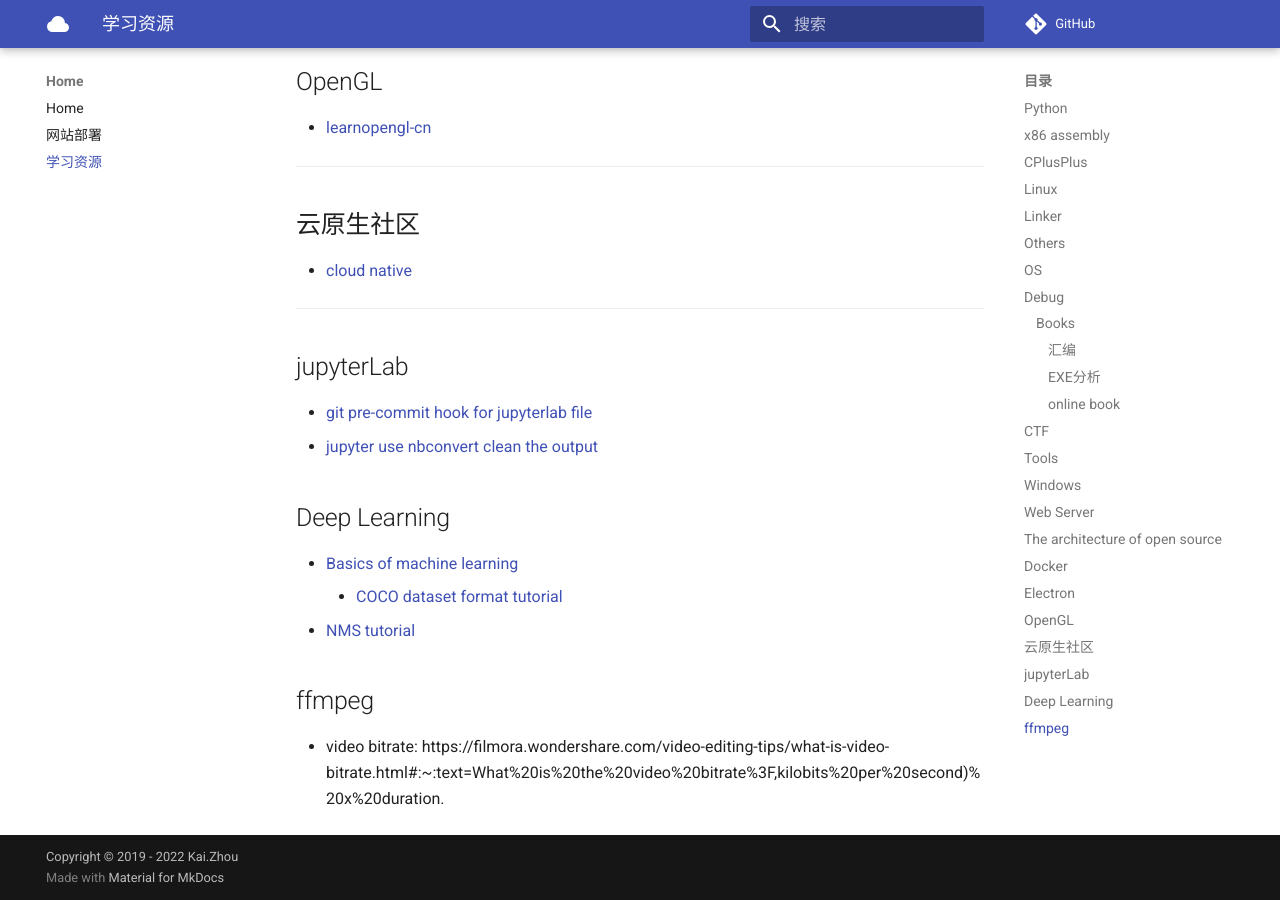
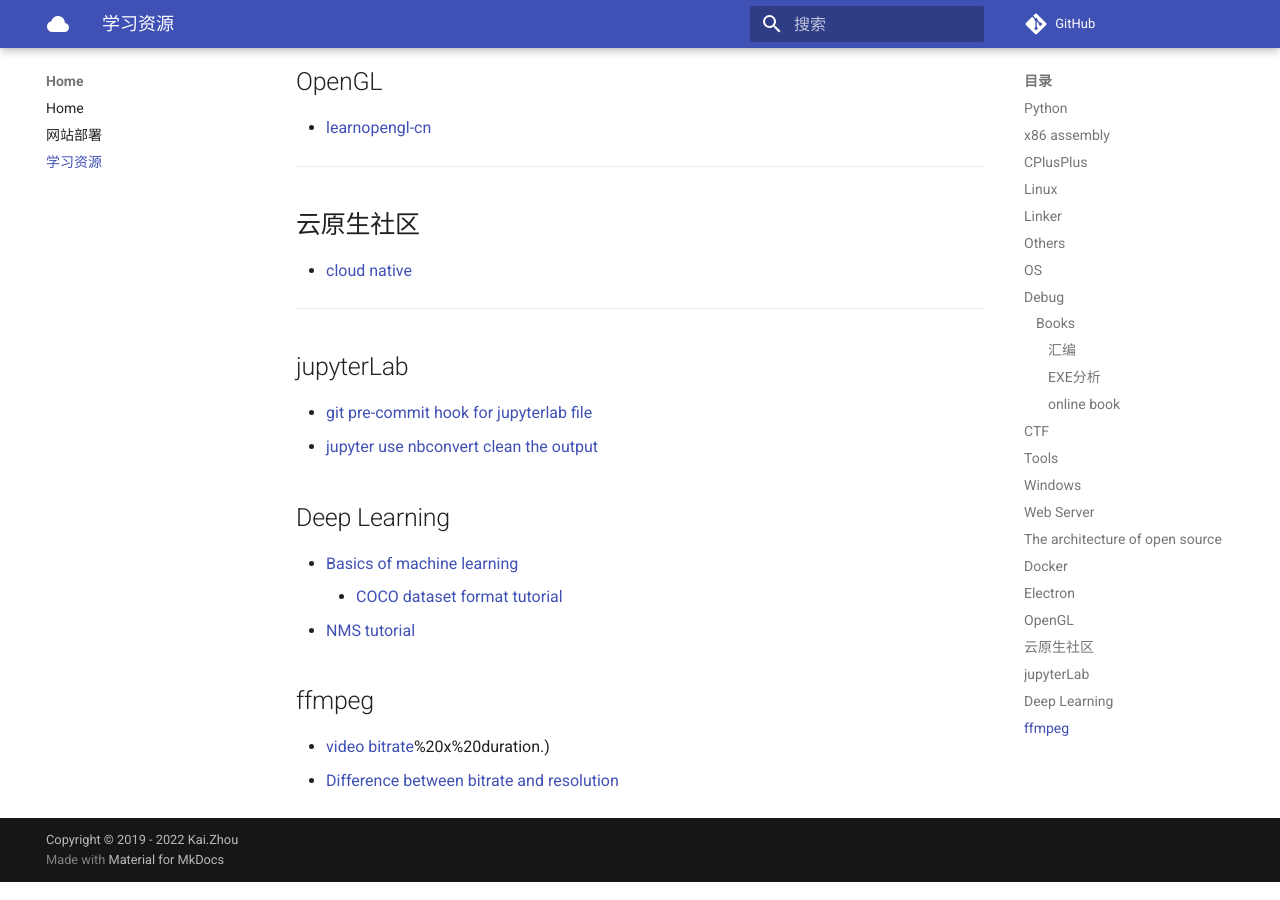
Before and after one commit to zhoukaidev/ks_blog, an MkDocs documentation site: the page built from docs/trainingResource.md, in a window 1280 px wide and 900 px high, scrolled down 3075 px. Built offline with MkDocs 1.6.1 and Material for MkDocs 9.7.7, drawn with Linux system fonts in a browser that asks for light colours; comment, search, counter and statistics services are not loaded.

Commit message:
Update trainingResource.md

```diff
--- a/docs/trainingResource.md
+++ b/docs/trainingResource.md
@@ -143,4 +143,5 @@ Record the link of training resource to save my bad memroy.
 
 ## ffmpeg
 
-* video bitrate: https://filmora.wondershare.com/video-editing-tips/what-is-video-bitrate.html#:~:text=What%20is%20the%20video%20bitrate%3F,kilobits%20per%20second)%20x%20duration.
+* [video bitrate](https://filmora.wondershare.com/video-editing-tips/what-is-video-bitrate.html#:~:text=What%20is%20the%20video%20bitrate%3F,kilobits%20per%20second)%20x%20duration.)
+* [Difference between bitrate and resolution](https://www.cdnetworks.com/media-delivery-blog/bitrate-vs-resolution/)
```
